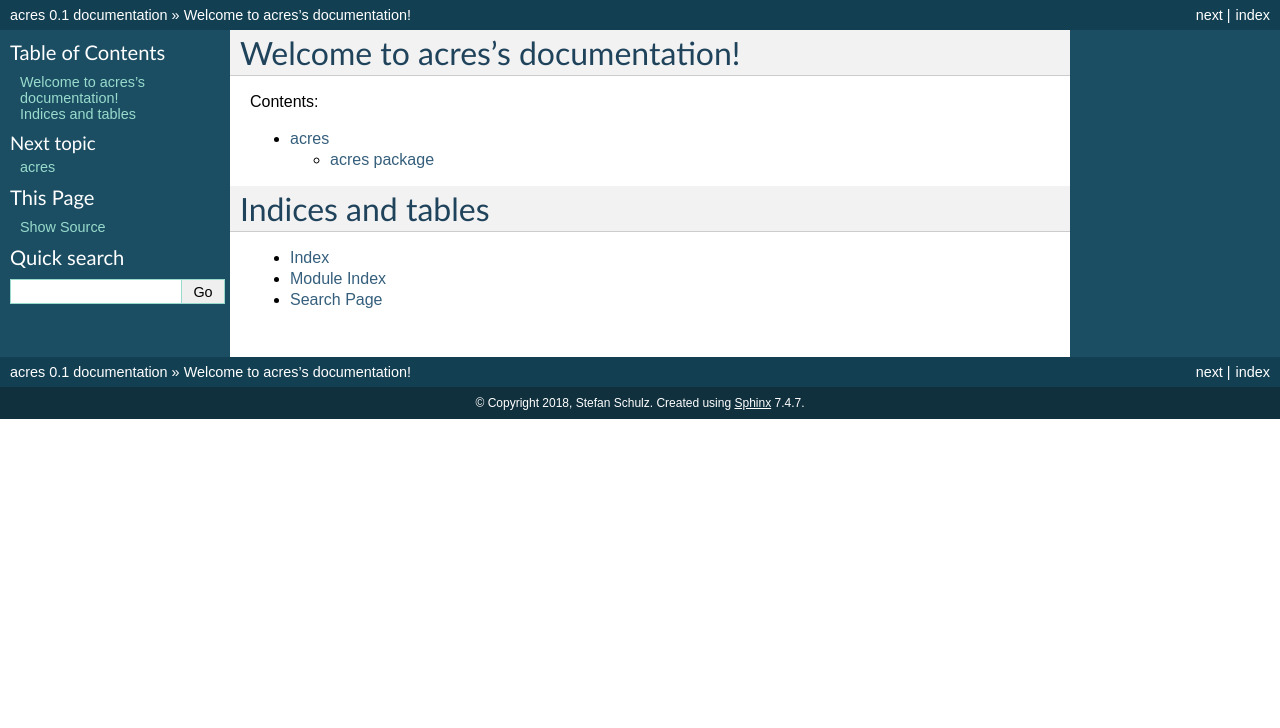
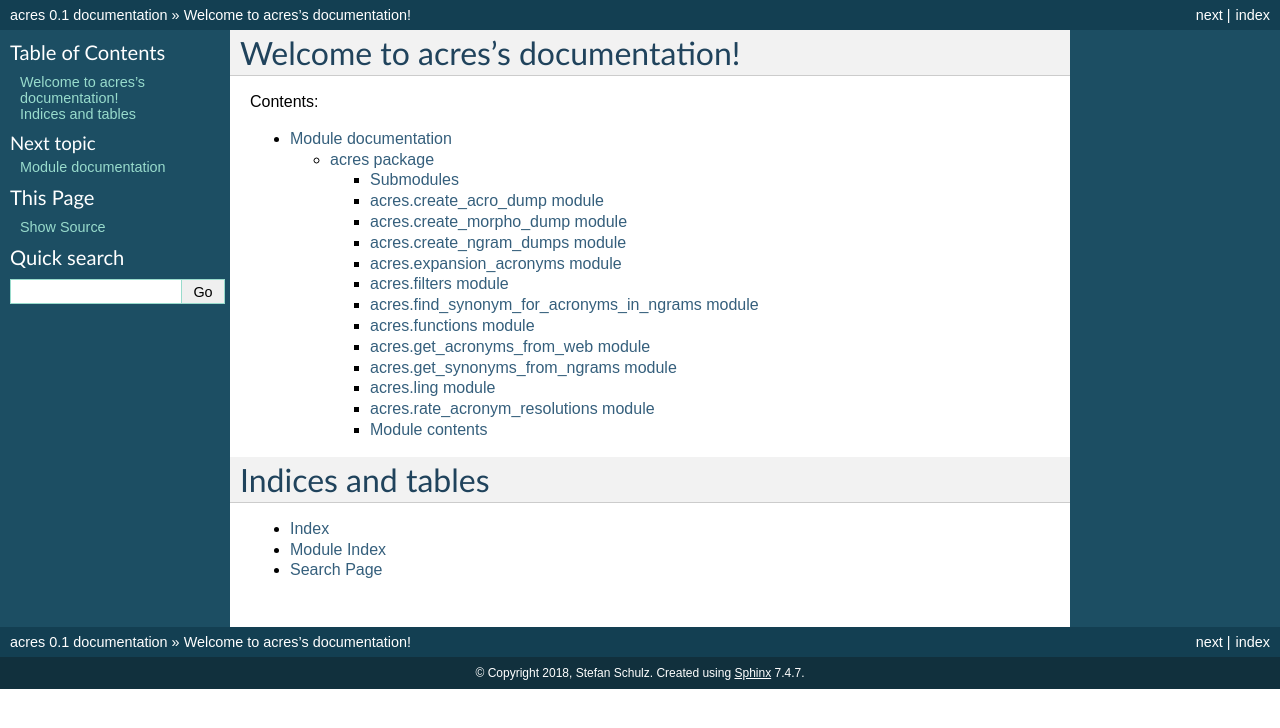
Before and after one commit to bst-mug/acres, a Sphinx documentation site: the page built from docs/index.rst, in a window 1280 px wide. Shown: the top 728 px of the page. Built offline with Sphinx 7.4.7, drawn with Linux system fonts in a browser that asks for light colours.

Commit message:
Improve auto module docs
Add them to the index page (by setting maxdepth to 3) and change the modules title to something more descriptive.

```diff
--- a/docs/index.rst
+++ b/docs/index.rst
@@ -7,7 +7,7 @@ Welcome to acres's documentation!
 =================================
 
 .. toctree::
-   :maxdepth: 2
+   :maxdepth: 3
    :caption: Contents:
 
    modules
--- a/docs/modules.rst
+++ b/docs/modules.rst
@@ -1,5 +1,5 @@
-acres
-=====
+Module documentation
+====================
 
 .. toctree::
    :maxdepth: 4
```
